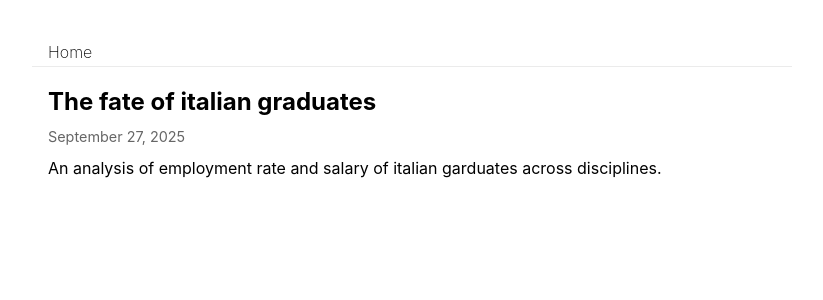
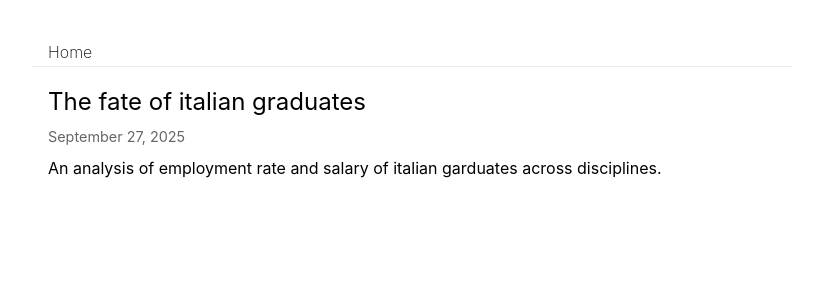
Before and after one commit to pietroborchia/my-blog, a Jekyll site: the page built from posts/index.md, in a window 1280 px wide. Shown: the top 300 px of the page, without its empty margins (228-1051 px from the left). Built offline with Jekyll 4.4.1, drawn with Linux system fonts in a browser that asks for light colours.

Commit message:
Update style.css

```diff
--- a/assets/style.css
+++ b/assets/style.css
@@ -37,11 +37,11 @@ pre { background: #f6f8fa; padding: .75rem; border-radius: 10px; overflow: auto;
   text-decoration: underline; /* optional: visible affordance */
 }
 /* Posts abstract style */
-.post-summary { margin: .25rem 0 1.25rem; font-size: 1.02rem; }
+.post-summary { margin: .25rem 0 1.25rem; font-weight: 200; font-size: 1.3rem; }
 .posts-wrap { display: grid; gap: 1rem; }
 .post-item { padding: 1rem 0; border-bottom: 1px solid rgba(0,0,0,.08); }
 .post-item:last-child { border-bottom: none; }
-.post-item-title { margin: 0 0 .25rem; font-weight: 700; }
+.post-item-title { margin: 0 0 .25rem; font-weight: 400; }
 .post-item-title a { text-decoration: none; color: inherit; }
 .post-item-title a:hover { text-decoration: underline; }
 .post-item-meta { color: #666; font-size: .9rem; margin-bottom: .5rem; }
```
